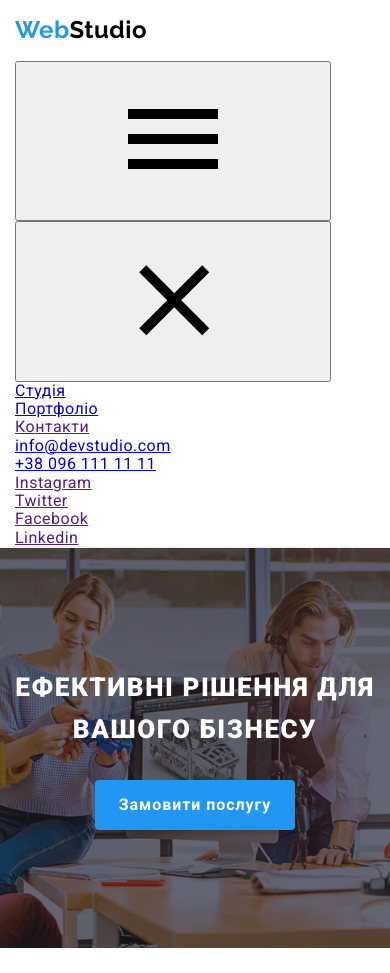
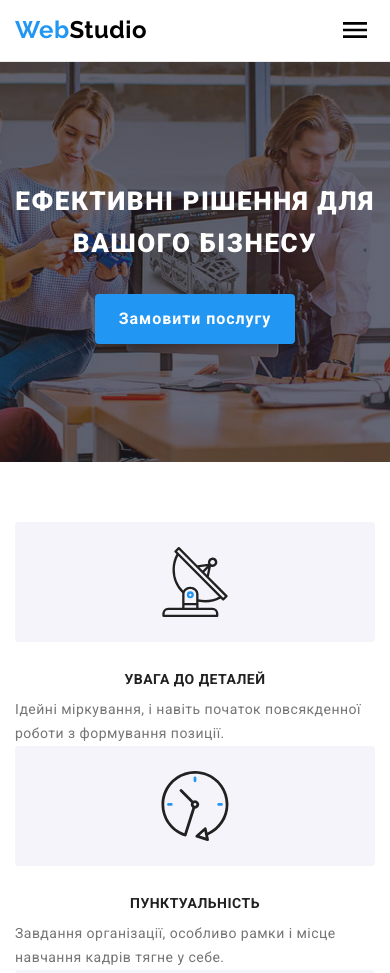
Before and after one commit to LeniFraud/goit-markup-hw-08, a plain HTML site: page index.html in a window 390 px wide. Shown: the top 973 px of the page. Drawn offline with Linux system fonts and the light colour scheme.

Commit message:
add mobile menu

```diff
--- a/index.html
+++ b/index.html
@@ -20,13 +20,16 @@
         <a href="./index.html" class="header__logo">
           Web<span class="logo__text logo__text--black">Studio</span>
         </a>
-        <div class="burger">
-          <button type="button">
-            <svg>
+        <button
+          type="button"
+          class="menu-toggle js-open-menu"
+          aria-expanded="false"
+          aria-controls="mobile-menu"
+        >
+          <svg class="menu-toggle__icon">
             <use href="./images/icons.svg#icon-menu-open"></use>
           </svg>
         </button>
-        </div>
         <nav class="nav">
           <ul class="header__nav">
             <li class="nav__item">
@@ -43,7 +46,7 @@
         <ul class="header__contacts">
           <li class="contacts__item">
             <a href="mailto:info@devstudio.com" class="contacts__link">
-              <svg class="contacts__icon-mail" width="16" height="12">
+              <svg class="contacts__icon-mail">
                 <use href="./images/icons.svg#icon-envelope"></use>
               </svg>
               info@devstudio.com
@@ -51,60 +54,67 @@
           </li>
           <li class="contacts__item">
             <a href="tel:+380961111111" class="contacts__link">
-              <svg class="contacts__icon-tel" width="10" height="16">
+              <svg class="contacts__icon-tel">
                 <use href="./images/icons.svg#icon-smartphone"></use>
               </svg>
               +38 096 111 11 11
             </a>
           </li>
         </ul>
-
-        <div>
-          <button type="button">
-            <svg>
+      </div>
+    </header>
+    <!-- Мобільне меню -->
+    <div class="menu-container js-menu-container" id="mobile-menu">
+      <button type="button" class="menu-toggle js-close-menu">
+        <svg class="menu-toggle__icon">
           <use href="./images/icons.svg#icon-menu-close"></use>
         </svg>
       </button>
       <nav>
-            <ul class="burger-nav">
-              <li class="burger-nav__item">
-                <a href="./index.html" class="naburger-nav__link">Студія</a>
+        <ul class="mobile-nav">
+          <li class="mobile-nav__item">
+            <a href="./index.html" class="mobile-nav__link mobile-nav__link--active">Студія</a>
           </li>
-              <li class="burger-nav__item">
-                <a href="./portfolio.html" class="naburger-nav__link">Портфоліо</a>
+          <li class="mobile-nav__item">
+            <a href="./portfolio.html" class="mobile-nav__link">Портфоліо</a>
           </li>
-              <li class="burger-nav__item">
-                <a href="" class="naburger-nav__link">Контакти</a>
+          <li class="mobile-nav__item">
+            <a href="" class="mobile-nav__link">Контакти</a>
           </li>
         </ul>
       </nav>
-          <ul class="burger-contacts">
-            <li class="burger-contacts__item">
-              <a href="mailto:info@devstudio.com" class="burger-contacts__link">
+      <div class="mobile-media">
+        <ul class="mobile-contacts">
+          <li class="mobile-contacts__item">
+            <a href="tel:+380961111111" class="mobile-contacts__link mobile-contacts__link--phone">
+              +38 096 111 11 11
+            </a>
+          </li>
+          <li class="mobile-contacts__item">
+            <a
+              href="mailto:info@devstudio.com"
+              class="mobile-contacts__link mobile-contacts__link--mail"
+            >
               info@devstudio.com
             </a>
           </li>
-            <li class="burger-contacts__item">
-              <a href="tel:+380961111111" class="burger-contacts__link"> +38 096 111 11 11 </a>
+        </ul>
+        <ul class="mobile-socials">
+          <li class="bmobile-socials__item">
+            <a href="" class="mobile-socials__link">Instagram</a>
           </li>
-          </ul>
-          <ul class="burger-socials">
-            <li class="burgeer-socials__item">
-              <a href="" class="burger-socials__link">Instagram</a>
+          <li class="bmobile-socials__item">
+            <a href="" class="mobile-socials__link">Twitter</a>
           </li>
-            <li class="burgeer-socials__item">
-              <a href="" class="burger-socials__link">Twitter</a>
+          <li class="bmobile-socials__item">
+            <a href="" class="mobile-socials__link">Facebook</a>
           </li>
-            <li class="burgeer-socials__item">
-              <a href="" class="burger-socials__link">Facebook</a>
-            </li>
-            <li class="burgeer-socials__item">
-              <a href="" class="burger-socials__link">Linkedin</a>
+          <li class="bmobile-socials__item">
+            <a href="" class="mobile-socials__link">Linkedin</a>
           </li>
         </ul>
       </div>
     </div>
-    </header>
     <main>
       <!-- Секція Hero -->
       <section class="hero">
--- a/js/mobile-menu.js
+++ b/js/mobile-menu.js
@@ -7,6 +7,7 @@
     const isMenuOpen = openMenuBtn.getAttribute('aria-expanded') === 'true' || false;
     openMenuBtn.setAttribute('aria-expanded', !isMenuOpen);
     mobileMenu.classList.toggle('is-open');
+    document.body.classList.toggle('mobile-open');
 
     const scrollLockMethod = !isMenuOpen ? 'disableBodyScroll' : 'enableBodyScroll';
     bodyScrollLock[scrollLockMethod](document.body);
--- a/sass/base/_reset.scss
+++ b/sass/base/_reset.scss
@@ -12,6 +12,12 @@ ul {
   list-style: none;
 }
 
+img {
+  display: block;
+  width: 100%;
+  height: auto;
+}
+
 textarea {
   resize: none;
 }
--- a/sass/components/_body.scss
+++ b/sass/components/_body.scss
@@ -4,7 +4,8 @@ body {
   color: $page-text-color;
   background-color: $primary-bg-color;
 
-  &.modal-open {
+  &.modal-open,
+  &.mobile-open {
     overflow: hidden;
   }
 }
--- /dev/null
+++ b/sass/components/_mobile-menu.scss
@@ -0,0 +1,105 @@
+.menu-toggle {
+  @include centered-flex();
+  @include sizes(40px, 40px);
+  margin: 0;
+  padding: 0;
+  cursor: pointer;
+  background-color: transparent;
+  border: none;
+  transition: color $duration $timing-function;
+
+  &:hover,
+  &:focus {
+    color: $accent-color;
+  }
+
+  .menu-container & {
+    position: absolute;
+    top: 10px;
+    right: 15px;
+  }
+
+  @include tablet-min {
+    display: none;
+  }
+}
+
+.menu-toggle__icon {
+  @include sizes(40px, 40px);
+  fill: currentColor;
+}
+
+.menu-container {
+  position: fixed;
+  top: 0;
+  left: 0;
+  z-index: 20;
+  display: flex;
+  flex-direction: column;
+  @include sizes(100vw, 100vh);
+  padding: 48px 40px;
+  background-color: $primary-bg-color;
+  transform: translateX(100%);
+  transition: transform $duration $timing-function;
+}
+
+.menu-container.is-open {
+  transform: translateX(0);
+}
+
+.mobile-media {
+  margin-top: auto;
+}
+
+.mobile-nav__item:not(:last-child),
+.mobile-contacts__item:not(:last-child) {
+  margin-bottom: 32px;
+}
+
+.mobile-nav__link,
+.mobile-contacts__link {
+  font-weight: 500;
+  line-height: 1.18;
+  letter-spacing: 0.02em;
+  color: $page-text-color;
+  text-decoration: none;
+}
+
+.mobile-nav__link {
+  font-size: 40px;
+  transition: color $duration $timing-function;
+
+  &:hover,
+  &:focus {
+    color: $accent-color;
+  }
+}
+
+.mobile-nav__link--active {
+  color: $accent-color;
+}
+
+.mobile-contacts__link--phone {
+  font-size: 34px;
+  color: $accent-color;
+}
+
+.mobile-contacts__link--mail {
+  font-size: 24px;
+  color: $secondary-text-color;
+}
+
+.mobile-socials {
+  display: flex;
+  margin-top: 64px;
+  gap: 10px;
+}
+
+.mobile-socials__link {
+  font-weight: 500;
+  font-size: 18px;
+  line-height: 1.22;
+  letter-spacing: 0.02em;
+  color: $accent-color;
+  text-decoration: none;
+}
--- a/sass/layouts/_header.scss
+++ b/sass/layouts/_header.scss
@@ -5,9 +5,7 @@
 }
 
 .header__container {
-  @include tablet-min {
-    @include centered-flex($justify: space-between);
-  }
+  @include centered-flex($justify: space-between);
 }
 
 .nav {
@@ -116,7 +114,3 @@
     @include sizes(10px, 16px);
   }
 }
-
-.burger {
-  // display: none;
-}
--- a/sass/layouts/_portfolio.scss
+++ b/sass/layouts/_portfolio.scss
@@ -62,10 +62,6 @@
 .project__wrap {
   position: relative;
   overflow: hidden;
-}
-
-.project__img {
-  display: block;
 }
 
 .project__tooltip {
--- a/sass/layouts/_servises.scss
+++ b/sass/layouts/_servises.scss
@@ -16,10 +16,6 @@
   position: relative;
 }
 
-.services__img {
-  display: block;
-}
-
 .services__wrap {
   position: absolute;
   bottom: 0;
--- a/sass/layouts/_team.scss
+++ b/sass/layouts/_team.scss
@@ -30,10 +30,6 @@
   }
 }
 
-.team__img {
-  display: block;
-}
-
 .team__desc {
   padding-top: 30px;
   padding-bottom: 24px;
--- a/sass/main.scss
+++ b/sass/main.scss
@@ -13,6 +13,7 @@
 @import './components/logo';
 @import './components/socials';
 @import './components/modal';
+@import './components/mobile-menu';
 
 @import './layouts/header';
 @import './layouts/hero';
```
Also changed, not shown: css/main.css, css/main.min.css, 2 other files. Lines whose indentation alone changed are shown as unchanged.
